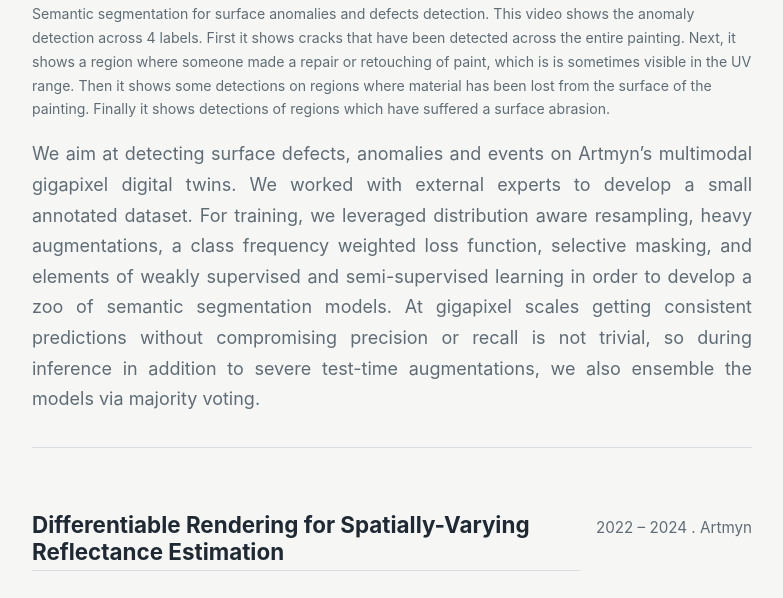
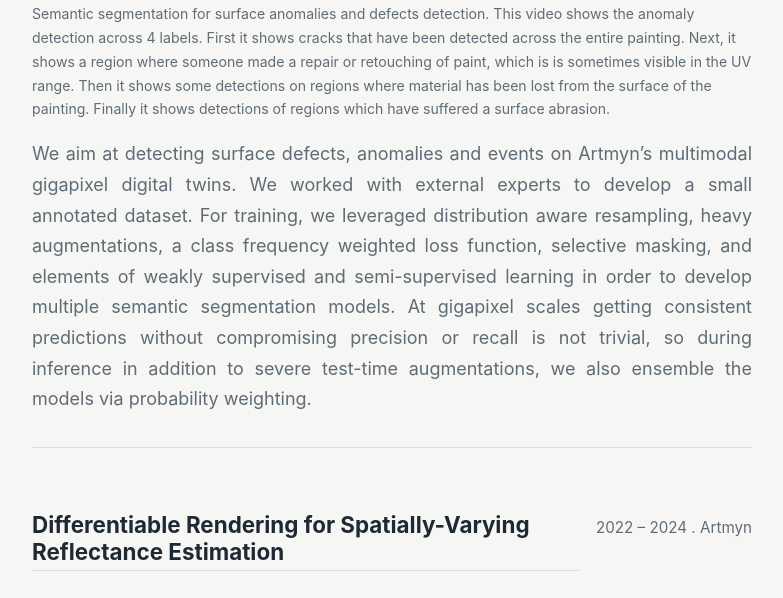
Before and after one commit to terrinoculon/terrinoculon.github.io, a Jekyll site: the page built from index.md, in a window 1280 px wide and 900 px high, scrolled down 947 px, cut to the strip 117-715 px from the top of the window. Shown: the whole strip, without its empty margins (248-1031 px from the left). Built offline with Jekyll 4.4.1, drawn with Linux system fonts in a browser that asks for light colours.

Commit message:
Update projects.yml

```diff
--- a/_data/projects.yml
+++ b/_data/projects.yml
@@ -6,7 +6,7 @@
     src: "assets/videos/segmentation_optimized.mp4"
     caption: "Semantic segmentation for surface anomalies and defects detection. This video shows the anomaly detection across 4 labels. First it shows cracks that have been detected across the entire painting. Next, it shows a region where someone made a repair or retouching of paint, which is is sometimes visible in the UV range. Then it shows some detections on regions where material has been lost from the surface of the painting. Finally it shows detections of regions which have suffered a surface abrasion."
   description: |-
-    We aim at detecting surface defects, anomalies and events on Artmyn's multimodal gigapixel digital twins. We worked with external experts to develop a small annotated dataset. For training, we leveraged distribution aware resampling, heavy augmentations, a class frequency weighted loss function, selective masking, and elements of weakly supervised and semi-supervised learning in order to develop a zoo of semantic segmentation models. At gigapixel scales getting consistent predictions without compromising precision or recall is not trivial, so during inference in addition to severe test-time augmentations, we also ensemble the models via majority voting.
+    We aim at detecting surface defects, anomalies and events on Artmyn's multimodal gigapixel digital twins. We worked with external experts to develop a small annotated dataset. For training, we leveraged distribution aware resampling, heavy augmentations, a class frequency weighted loss function, selective masking, and elements of weakly supervised and semi-supervised learning in order to develop multiple semantic segmentation models. At gigapixel scales getting consistent predictions without compromising precision or recall is not trivial, so during inference in addition to severe test-time augmentations, we also ensemble the models via probability weighting.
   # description_more: |-
   #   Surface defects and anomalies have class distributions that are severely skewed by nature.  Working with a tiny annotated dataset, where annotations only cover a small portion of each patch, makes this a data scarcity problem compounded by class imbalance rather than a standard segmentation task. The input is a 16-channel multimodal signal produced by Artmyn's gigapixel digital twin capture pipeline, where each modality has distinct statistical properties requiring independent normalisation and augmentation strategies. Geometric augmentations on surface normals, for instance, require component-wise sign corrections to remain physically consistent.
 
```
